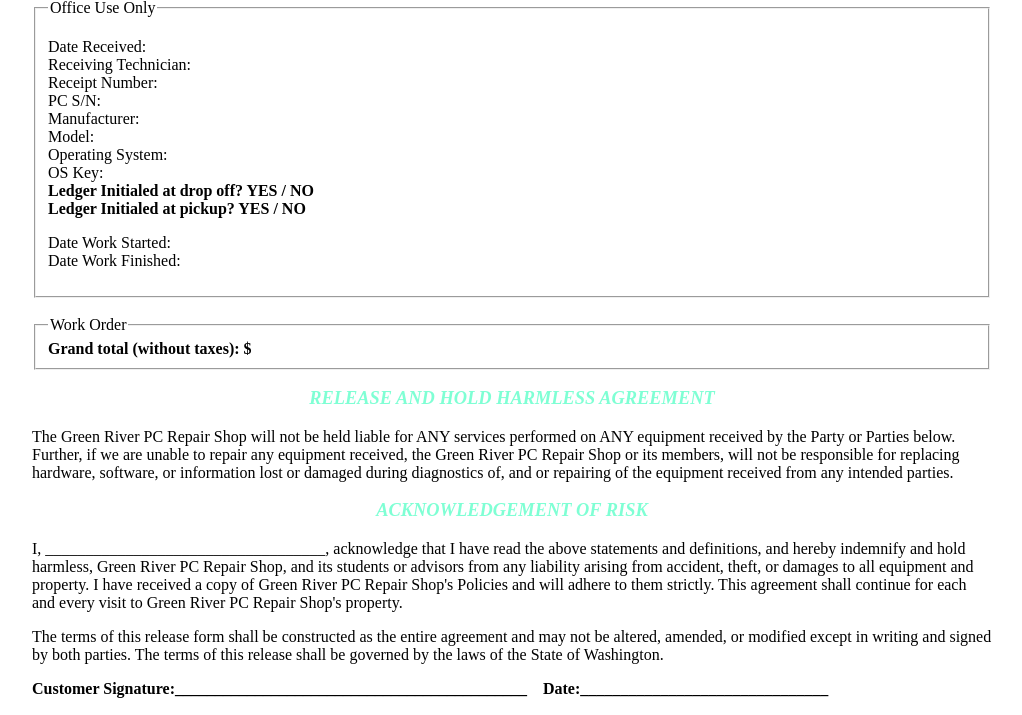
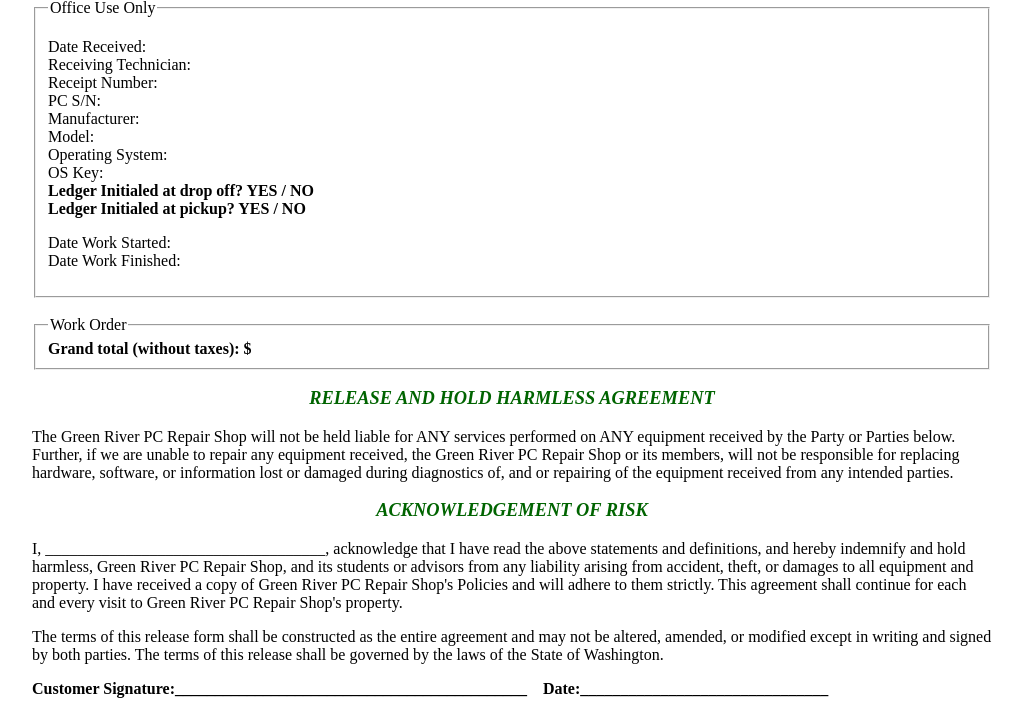
Before and after one commit to sdemecilio/workingPCRepairShop, a PHP site: page /GRworkOrderForm.php in a window 1280 px wide. Shown: the part 1163-1878 px from the top of the page, without its empty margins (128-1150 px from the left). Run offline with PHP 8.4, Linux system fonts and the light colour scheme.

Commit message:
updated as of 1/19/17

```diff
--- a/css/RepairShop.css
+++ b/css/RepairShop.css
@@ -1,7 +1,7 @@
 body {
     width: 75%;
     padding: 5px;
-    margin: auto auto 15%;
+    margin: auto auto 5%;
 }
 
 .title {
@@ -20,5 +20,5 @@ body {
     font-weight: bold;
     text-align: center;
     font-style: italic;
-    color: #7fffd4;
+    color: darkgreen;
 }
```
